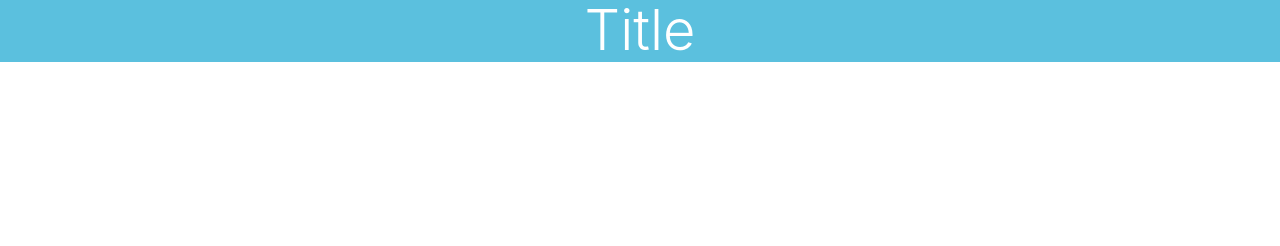
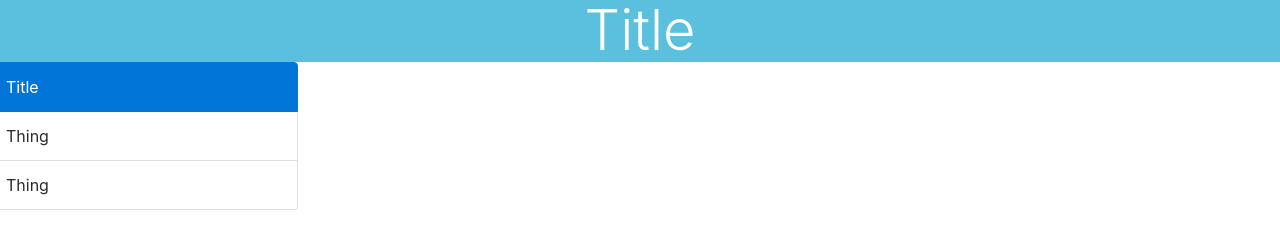
Before and after one commit to justsharkie/webAppsAssg01, a plain HTML site: page index.html in a window 1280 px wide. Drawn offline with nearby package versions, Linux system fonts and the light colour scheme.

Commit message:
Added Simple Sidebar

```diff
--- a/index.html
+++ b/index.html
@@ -7,5 +7,12 @@
 </head>
 <body>
 	<div class="container-fluid display-4 text-center bg-info text-white">Title</div>
+		<section class="row">
+			<ul class="list-group col-sm-3">
+				<li class="list-group-item active">Title</li>
+				<li class="list-group-item">Thing</li>
+				<li class="list-group-item">Thing</li>
+			</ul>
+		</section>
 </body>
 </html>
```
